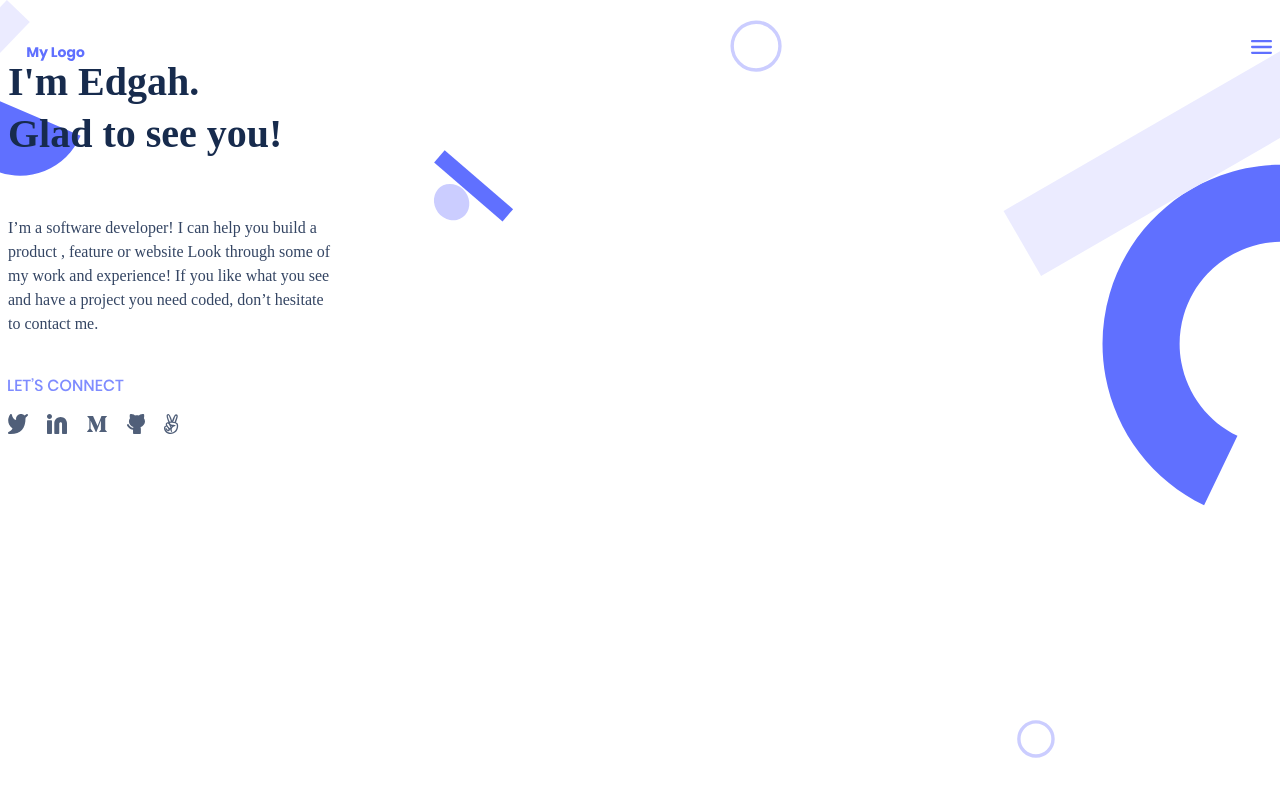
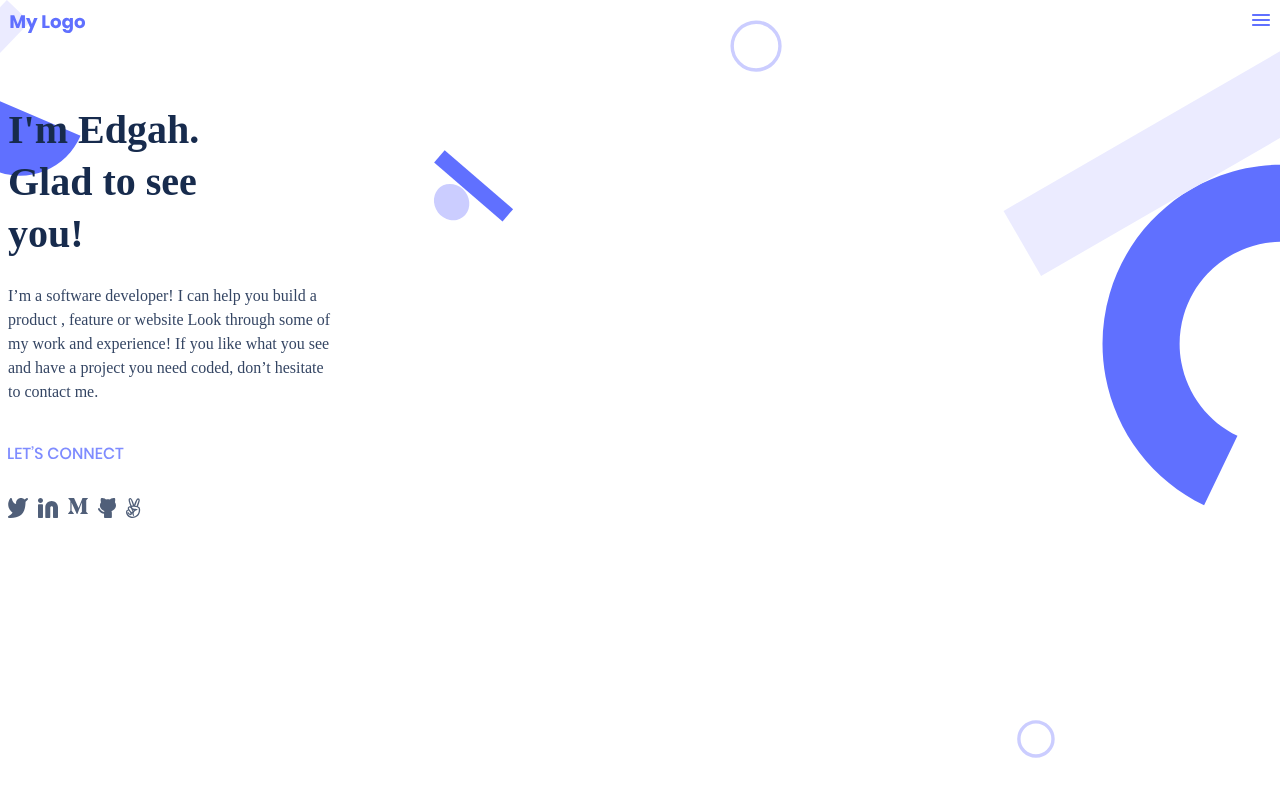
Before and after one commit to Edgahkipkemoi/mobile, a website: page index.html in a window 1280 px wide. Drawn offline with Linux system fonts and the light colour scheme.

Commit message:
Add ul tags to group social icons

```diff
--- a/index.html
+++ b/index.html
@@ -5,23 +5,37 @@
   <meta name="viewport" content="width=device-width, initial-scale=1.0">
   <link rel="stylesheet" href="style.css">
   <title>Mobile Portfolio</title>
-  <div class="header-items">
-
-    <img src="img/My Logo.svg" alt="humburger" class="Logo" >
-    <img src="img/Union.svg" alt="humburger"  class="Union" >
-  </div>
-
-</head>
+  <header>
+      <img src="img/My Logo.svg" alt="humburger" class="Logo">
+      <img src="img/Union.svg" alt="humburger"  class="Union" >
+  </header>
+</head><br><br><br><br>
 <body>
-  <header>
     <div class="container">
-      <h2>I'm Edgah.<br>
-        Glad to see you! </h2>
+      <h1>I'm Edgah.<br>
+        Glad to see<br>
+        you!</h1>
       <p> I’m a software developer! I can help you build a product , feature or website Look through some of my work and experience! If you like what you see and have a project you need coded, don’t hesitate to contact me.</p>
     <img src="img/LET’S CONNECT.svg" alt="humburger"><br><br>
-    <img src="img/social media icons.svg" alt="humburger">
     </div>
-  </header>
-
+  <div>
+    <ul class="social-icons">
+      <li>
+          <img src="img/twitter icon.svg">
+      </li>
+      <li>
+          <img src="img/Linkedin icon.svg">
+      </li>
+      <li>
+          <img src="img/Mobile icon.svg">
+      </li>
+      <li>
+        <img src="img/git icon.svg">
+      </li>
+      <li>
+        <img src="img/peace icon.svg">
+      </li>
+    </ul>
+  </div>
 </body>
 </html>
--- a/style.css
+++ b/style.css
@@ -1,18 +1,18 @@
 /* stylelint-disable csstree/validator */
 
-h1 {
-  width: 76px;
-  height: 20px;
+/* stylelint-disable-next-line block-opening-brace-space-before */
+h1{
+  width: 327px;
+  height: 150px;
   /* stylelint-disable-next-line font-family-no-missing-generic-family-keyword */
   font-family: 'Poppins';
   font-style: normal;
   font-weight: 700;
-  font-size: 18px;
-  line-height: 20px;
+  font-size: 40px;
+  line-height: 52px;
   display: flex;
   align-items: center;
-  text-align: center;
-  color: #6070ff;
+  color: #172b4d;
   flex: none;
   order: 0;
   flex-grow: 0;
@@ -76,7 +76,8 @@ h2 {
   flex: none;
   order: 1;
   flex-grow: 0;
-  left: 10px;
+  left: 24px;
+  top: 276px;
 }
 
 .Logo {
@@ -101,9 +102,26 @@ h2 {
 }
 
 .Union {
-  position: absolute;
+  position: fixed;
   /* stylelint-disable-next-line unit-no-unknown */
-  top: 14pxpx;
+  top: 14px;
   right: 10px;
-  margin-top: -7px;
 }
+
+.social-icons {
+  list-style: none;
+  padding: 0;
+  display: flex;
+  width: 170.17px;
+  height: 20px;
+  order: 3;
+  flex-grow: 0;
+}
+
+.social-icons li {
+  margin-right: 10px;
+}
+
+.social-icons li:last-child {
+  margin-right: 0;
+}
```
Also changed, not shown: README.md, img/Linkedin icon.svg (added), img/Mobile icon.svg (added), img/git icon.svg (added), img/peace icon.svg (added), img/social media icons.svg (deleted), img/twitter icon.svg (added), 1 other file.
